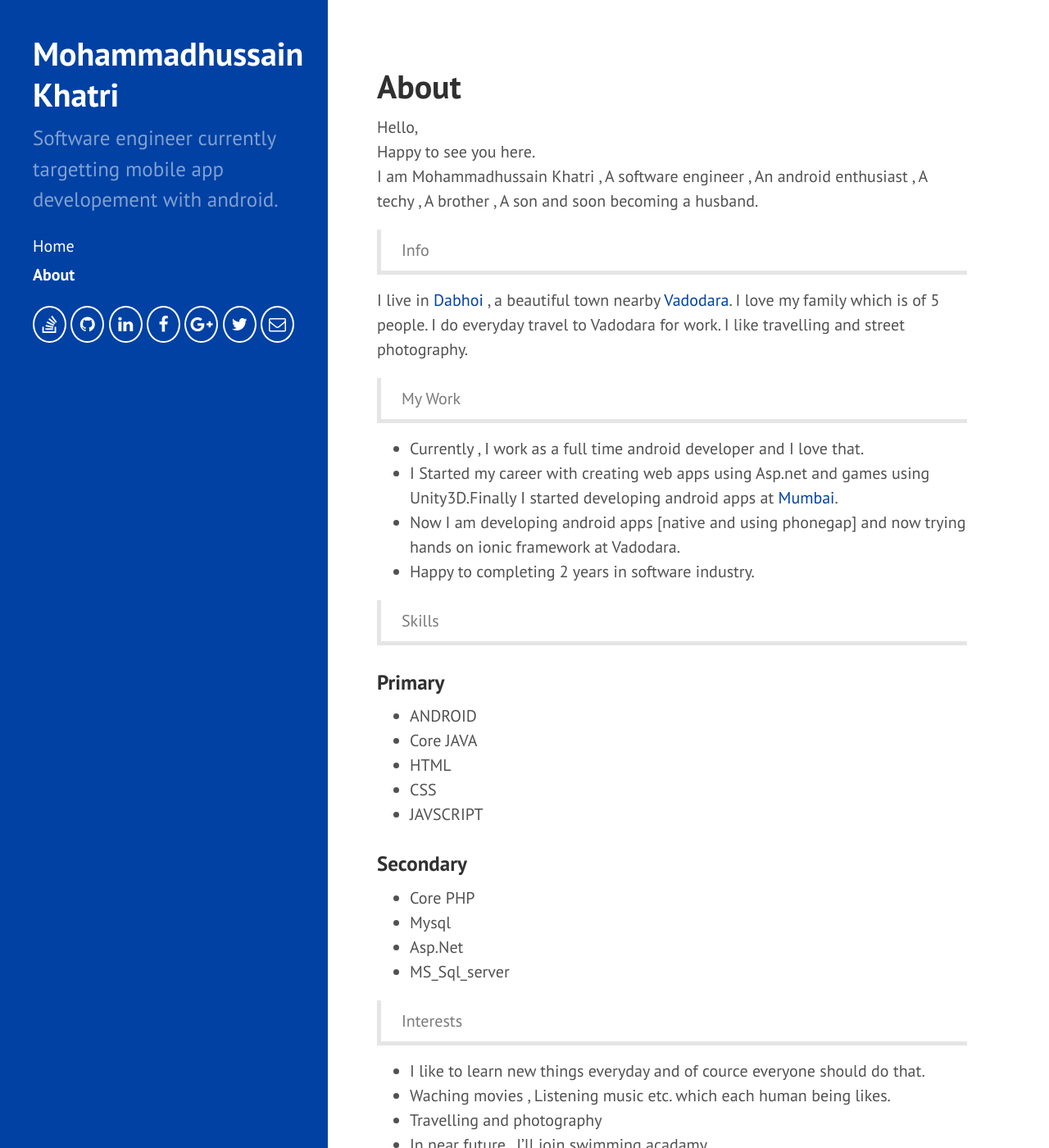
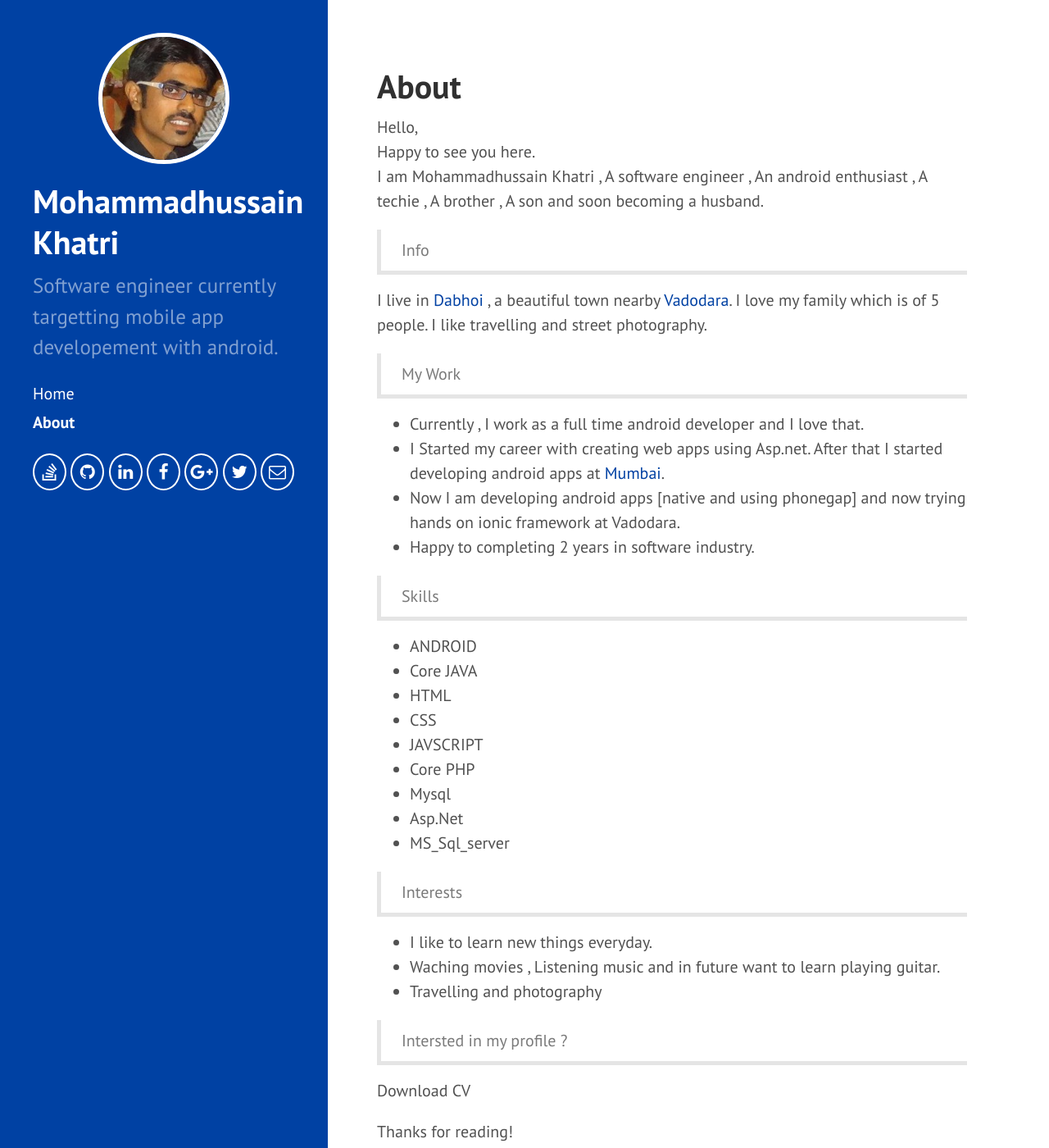
Before and after one commit to mohammadkhatri/mohammadkhatri.github.io, a Jekyll site: the page built from about.md, in a window 1280 px wide and 1400 px high. Shown: the whole window at 82% size. Built offline with Jekyll 4.4.1, drawn with Linux system fonts in a browser that asks for light colours; nearby versions of some CDN libraries; Markdown is read by kramdown in place of the engine named in the settings.

Commit message:
change about

```diff
--- a/_includes/sidebar.html
+++ b/_includes/sidebar.html
@@ -1,8 +1,8 @@
 <div class="sidebar">
   <div class="container">
-    <!-- <div class="sidebar-avatar">
+     <div class="sidebar-avatar">
       <img src="{{ site.url }}{{ site.baseurl }}public/images/mo.jpg"/>
-    </div> -->
+    </div>
     <div class="sidebar-about">
       <h1>
         <a href="{{ site.baseurl }}">
--- a/about.md
+++ b/about.md
@@ -7,31 +7,26 @@ description:   'about page'
 
 Hello,<br/>
    Happy to see you here.<br/>
-   I am Mohammadhussain Khatri , A software engineer , An android enthusiast , A techy , A brother , A son and soon becoming a husband.
+   I am Mohammadhussain Khatri , A software engineer , An android enthusiast , A techie , A brother , A son and soon becoming a husband.
 
  > Info
 
- I live in <a href="https://www.google.co.in/search?q=Dabhoi" target="_blank">Dabhoi</a> , a beautiful town nearby <a href="https://www.google.co.in/search?q=Vadodara" target="_blank">Vadodara</a>. I love my family which is of 5 people. I do everyday travel to Vadodara for work. I like travelling and street photography.
+ I live in <a href="https://www.google.co.in/search?q=Dabhoi" target="_blank">Dabhoi</a> , a beautiful town nearby <a href="https://www.google.co.in/search?q=Vadodara" target="_blank">Vadodara</a>. I love my family which is of 5 people. I like travelling and street photography.
 
  > My Work
 
  * Currently , I work as a full time android developer and I love that.
- * I Started my career with creating web apps using Asp.net and games using Unity3D.Finally I started developing android apps at <a href="https://www.google.co.in/search?q=Mumbai" target="_blank">Mumbai</a>.
+ * I Started my career with creating web apps using Asp.net. After that I started developing android apps at <a href="https://www.google.co.in/search?q=Mumbai" target="_blank">Mumbai</a>.
  * Now I am developing android apps [native and using phonegap] and now trying hands on ionic framework at Vadodara.
  * Happy to completing 2 years in software industry.
 
  > Skills
-
-### Primary
 
 *	ANDROID
 *	Core JAVA
 *	HTML
 *	CSS
 *	JAVSCRIPT
-
-### Secondary
-
 *	Core PHP
 *	Mysql
 *	Asp.Net
@@ -40,10 +35,9 @@ Hello,<br/>
 
 > Interests
 
-* I like to learn new things everyday and of cource everyone should do that.
-* Waching movies , Listening music etc. which each human being likes.
+* I like to learn new things everyday.
+* Waching movies , Listening music and in future want to learn playing guitar.
 * Travelling and photography
-* In near future , I'll join swimming acadamy.
 
 > Intersted in my profile ?
 
```
